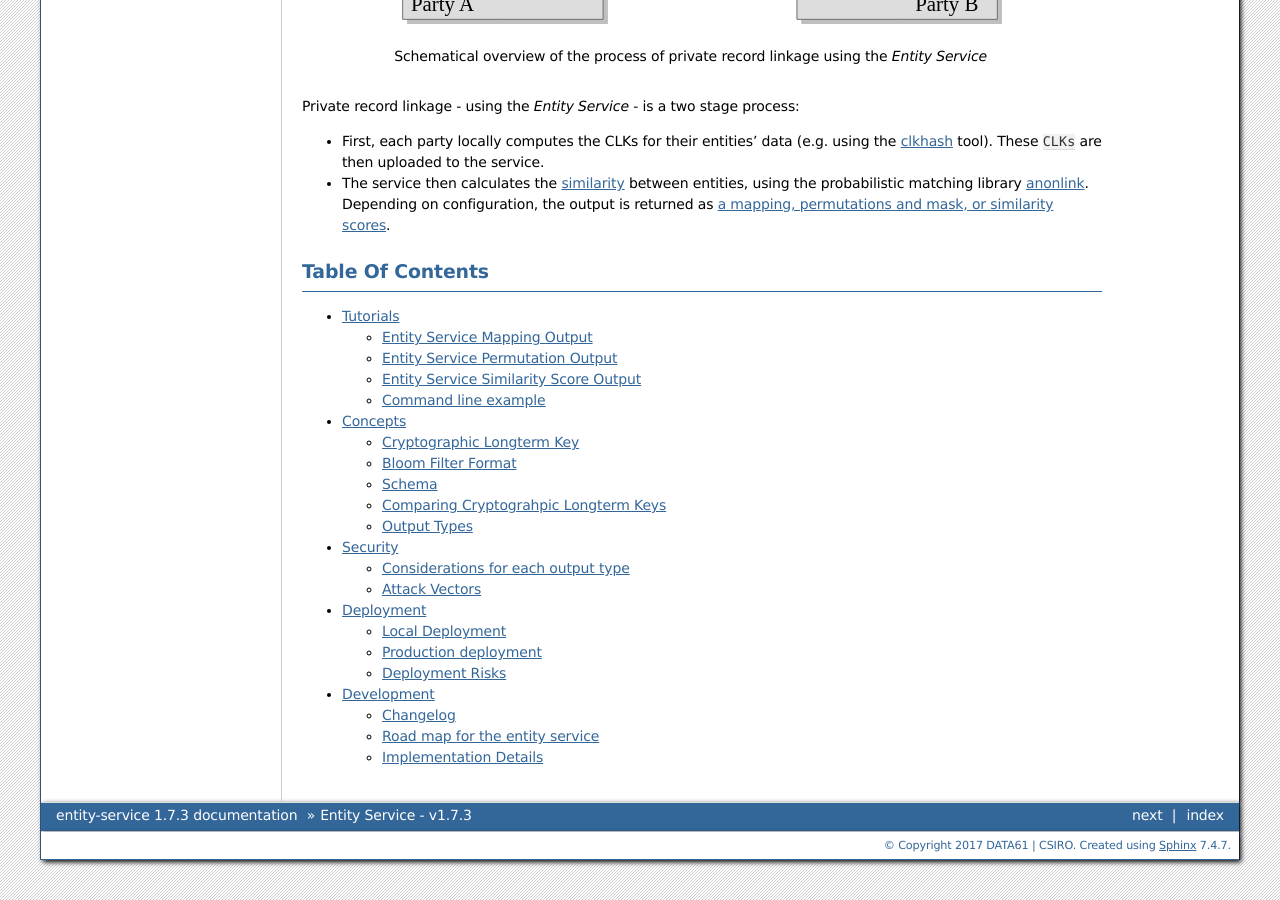
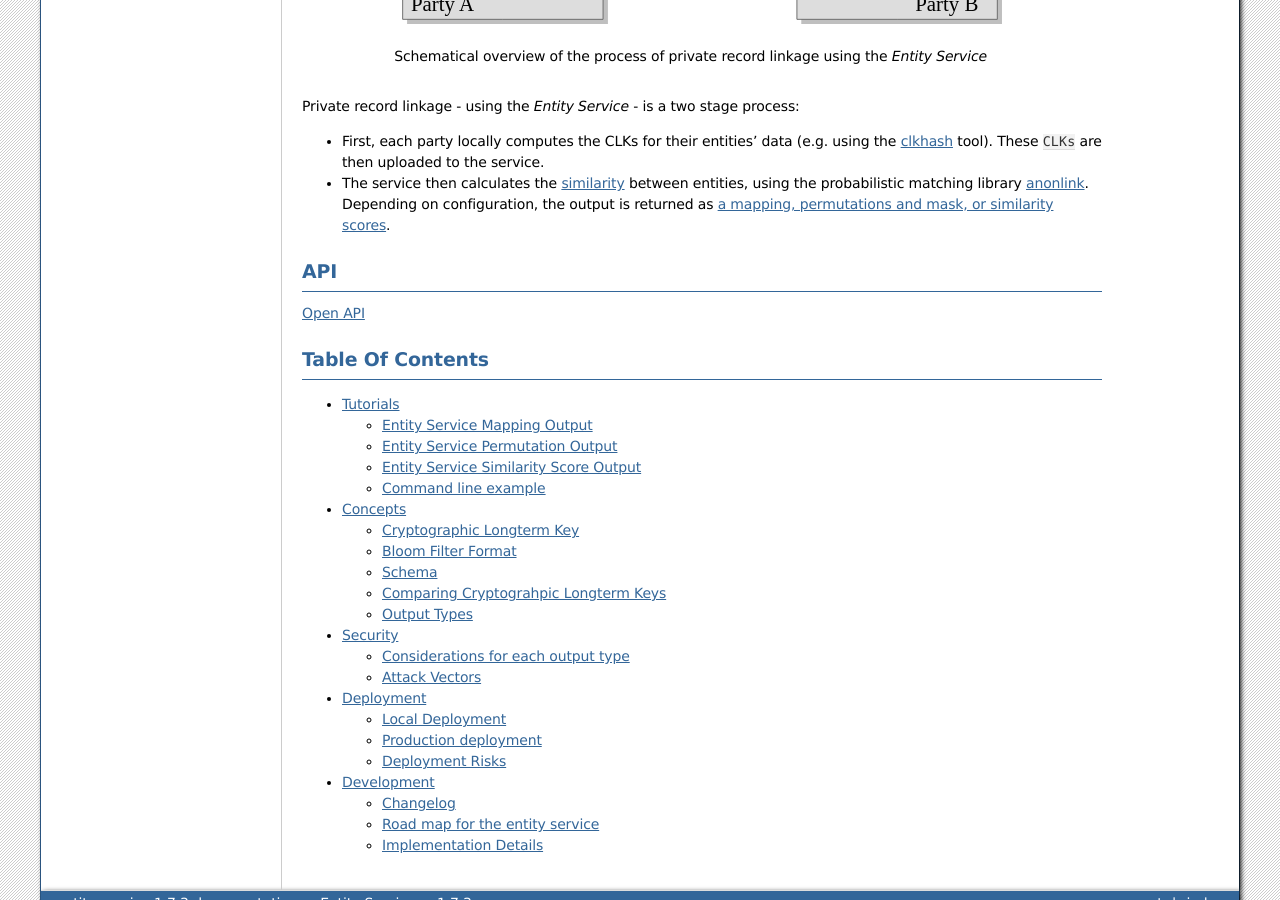
Before and after one commit to data61/anonlink-entity-service, a Sphinx documentation site: the page built from docs/index.rst, in a window 1280 px wide and 900 px high, scrolled down 881 px. Built offline with Sphinx 7.4.7, drawn with Linux system fonts in a browser that asks for light colours; formulas are drawn with MathJax 3; pages that are not in the unit, such as notebooks, are missing from menus.

Commit message:
Add Open API link to index (lost in merge)

```diff
--- a/docs/index.rst
+++ b/docs/index.rst
@@ -37,6 +37,12 @@ Private record linkage - using the *Entity Service* - is a two stage process:
   as :ref:`a mapping, permutations and mask, or similarity scores <result-types>`.
 
 
+API
+----
+
+`Open API <./api.html>`_
+
+
 
 Table Of Contents
 -----------------
```
